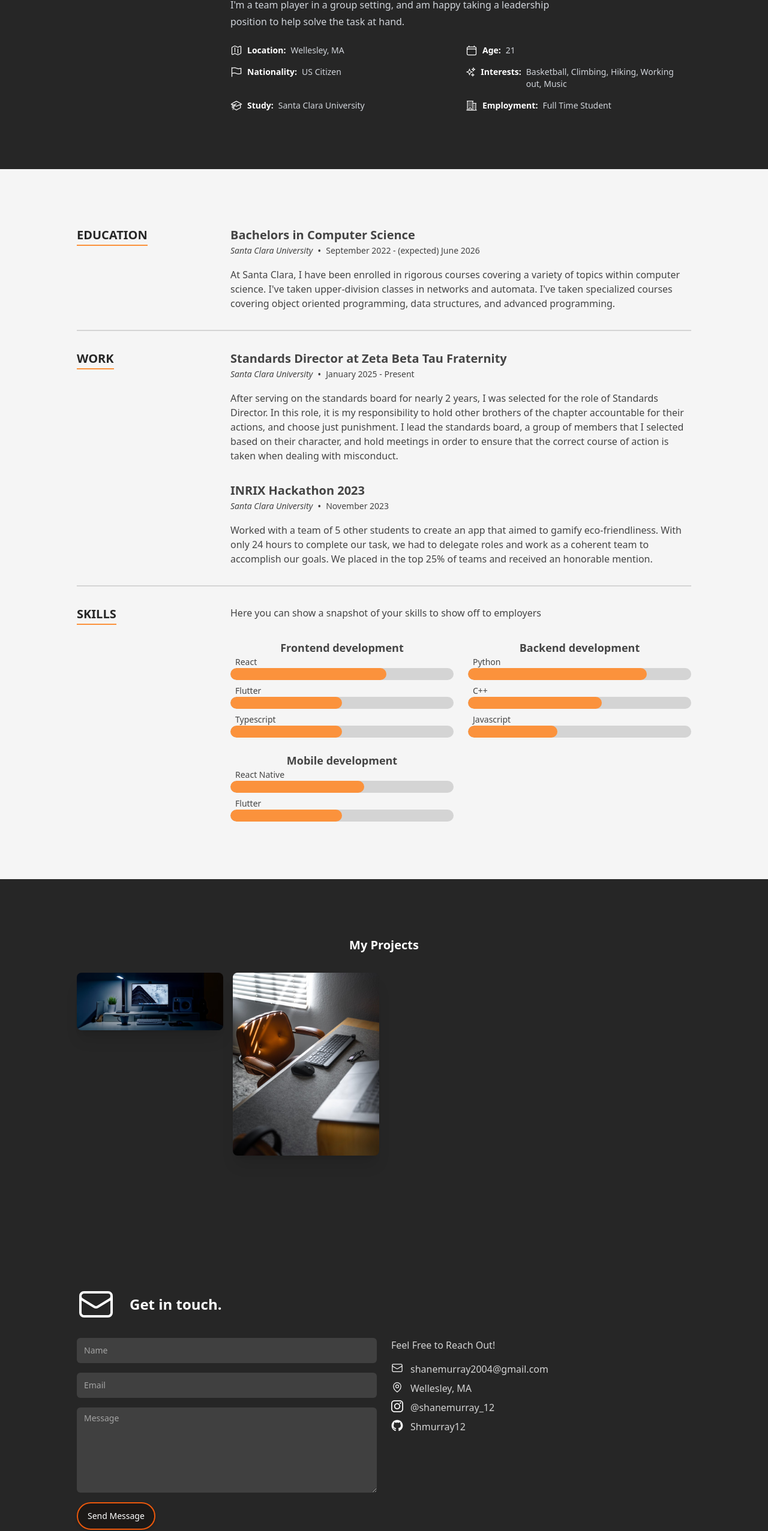
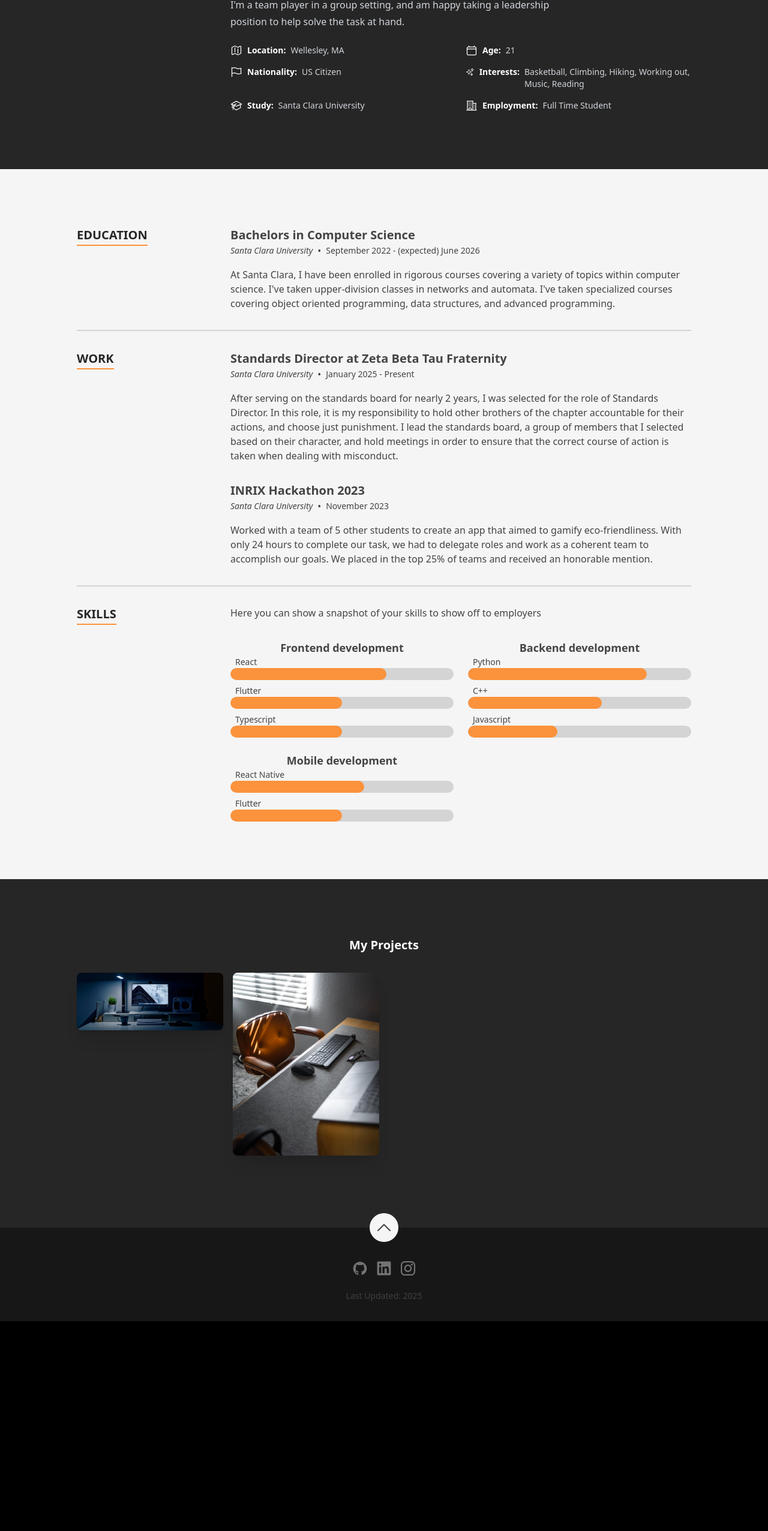
Before and after one commit to Shmurray12/shane-resume, a Next.js app: page /shane-resume/ in a window 1280 px wide. Shown: the part 1026-3579 px from the top of the page at 60% size. After the commit the page ends 3229 px from the top, so only its background shows below. Built offline with nearby package versions, Linux system fonts and the light colour scheme.

Commit message:
Temporarily removing contact form

```diff
--- a/src/components/Sections/Footer.tsx
+++ b/src/components/Sections/Footer.tsx
@@ -11,7 +11,7 @@ const Footer: FC = memo(() => (
     <div className="absolute inset-x-0 -top-4 flex justify-center sm:-top-6">
       <a
         className="rounded-full bg-neutral-100 p-1 ring-white ring-offset-2 ring-offset-gray-700/80 focus:outline-none focus:ring-2 sm:p-2"
-        href={`/#${SectionId.Hero}`}>
+        href="https://shmurray12.github.io/shane-resume/">
         <ChevronUpIcon className="h-6 w-6 bg-transparent sm:h-8 sm:w-8" />
       </a>
     </div>
--- a/src/data/data.tsx
+++ b/src/data/data.tsx
@@ -116,7 +116,7 @@ export const aboutData: About = {
     {label: 'Location', text: 'Wellesley, MA', Icon: MapIcon},
     {label: 'Age', text: '21', Icon: CalendarIcon},
     {label: 'Nationality', text: 'US Citizen', Icon: FlagIcon},
-    {label: 'Interests', text: 'Basketball, Climbing, Hiking, Working out, Music', Icon: SparklesIcon},
+    {label: 'Interests', text: 'Basketball, Climbing, Hiking, Working out, Music, Reading', Icon: SparklesIcon},
     {label: 'Study', text: 'Santa Clara University', Icon: AcademicCapIcon},
     {label: 'Employment', text: 'Full Time Student', Icon: BuildingOffice2Icon},
   ],
--- a/src/pages/index.tsx
+++ b/src/pages/index.tsx
@@ -15,6 +15,7 @@ import {homePageMeta} from '../data/data';
 const Header = dynamic(() => import('../components/Sections/Header'), {ssr: false});
 
 //Need to add testimonials at some point <Testemonials />
+//Need to finish contact form and add <Contact />
 const Home: FC = memo(() => {
   const {title, description} = homePageMeta;
   return (
@@ -24,7 +25,7 @@ const Home: FC = memo(() => {
       <About />
       <Resume />
       <Portfolio />
-      <Contact />
+
       <Footer />
     </Page>
   );
```
